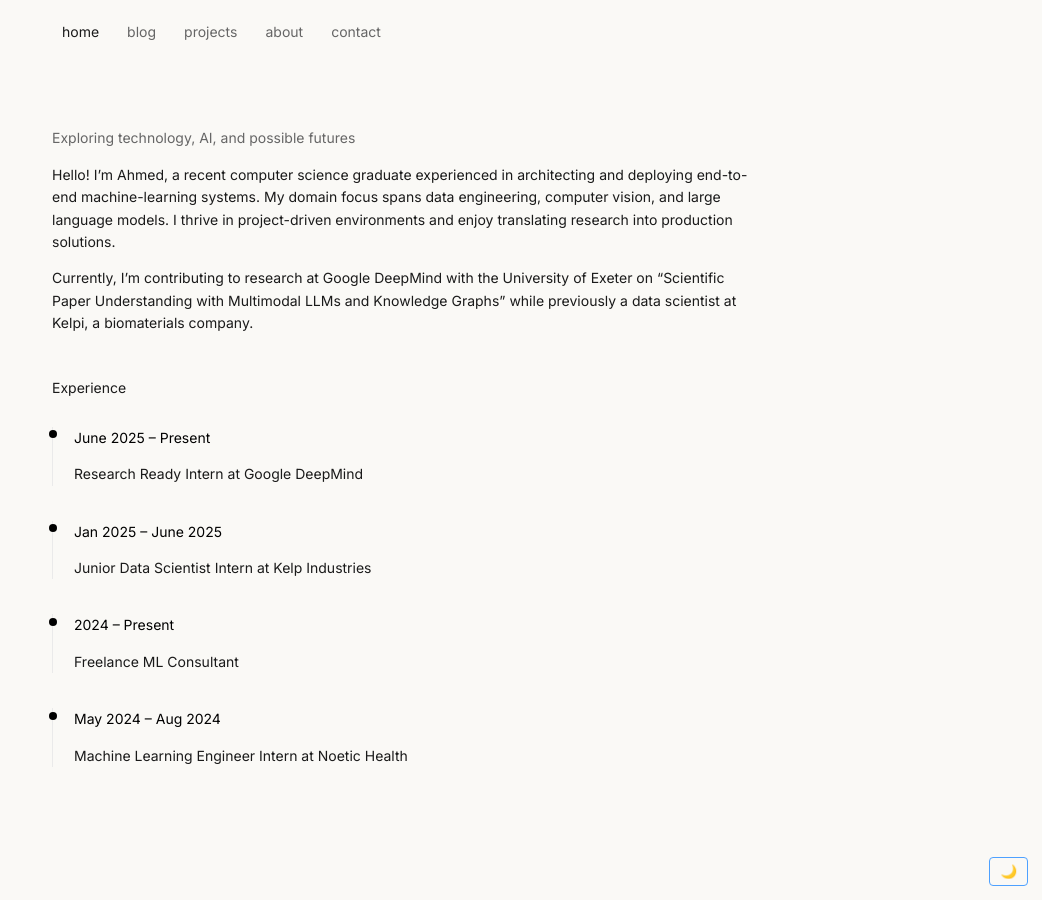
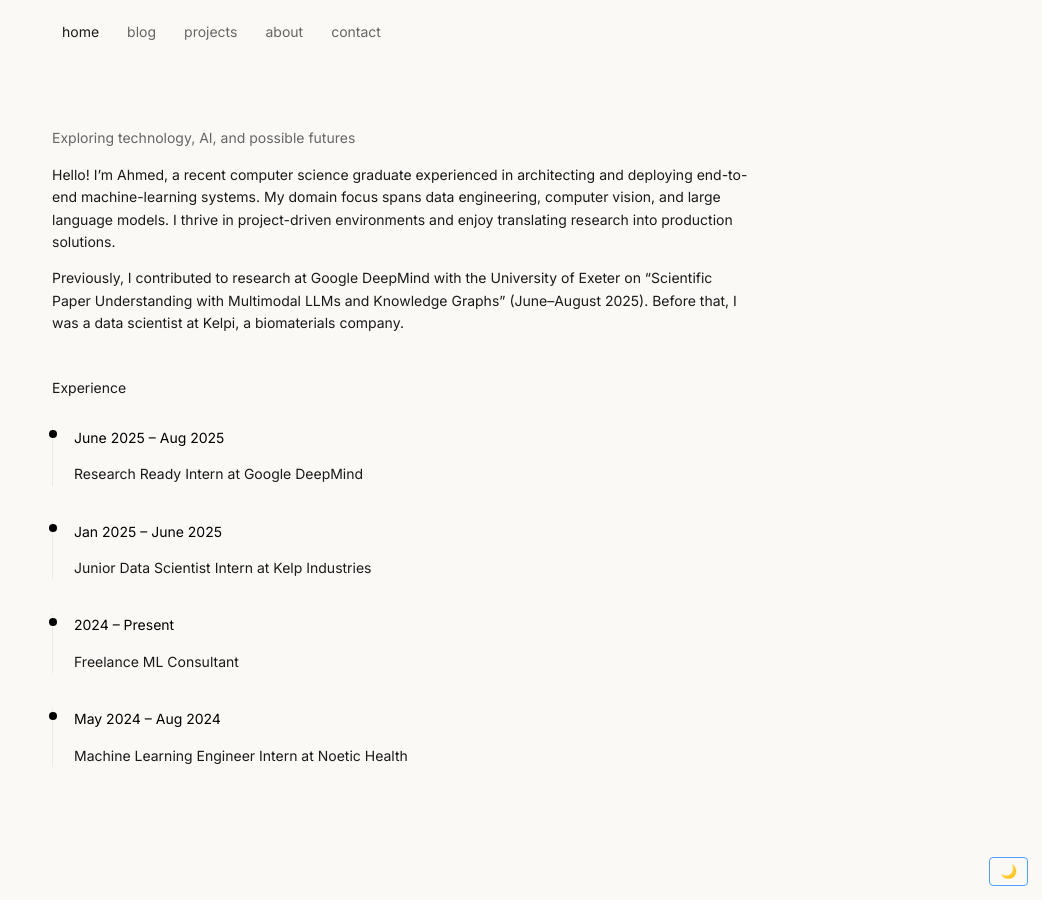
Before and after one commit to AMOHA-98/blogxyz, a Jekyll site: the page built from index.md, in a window 1280 px wide. Shown: the whole page, without its empty margins (238-1280 px from the left). Built offline with Jekyll 4.4.1, drawn with Linux system fonts in a browser that asks for light colours.

Commit message:
minor updates

```diff
--- a/_layouts/home.html
+++ b/_layouts/home.html
@@ -14,7 +14,7 @@ layout: minimal
   <h2>Experience</h2>
   <div class="timeline">
     <div class="timeline-item">
-      <span class="timeline-date">June 2025 – Present</span>
+      <span class="timeline-date">June 2025 – Aug 2025</span>
       <h3 class="timeline-title">Research Ready Intern at Google DeepMind</h3>
     </div>
 
--- a/index.md
+++ b/index.md
@@ -6,4 +6,4 @@ permalink: /
 
 Hello! I'm Ahmed, a recent computer science graduate experienced in architecting and deploying end-to-end machine-learning systems. My domain focus spans data engineering, computer vision, and large language models. I thrive in project-driven environments and enjoy translating research into production solutions.
 
-Currently, I'm contributing to research at Google DeepMind with the University of Exeter on "Scientific Paper Understanding with Multimodal LLMs and Knowledge Graphs" while previously a data scientist at Kelpi, a biomaterials company.
+Previously, I contributed to research at Google DeepMind with the University of Exeter on "Scientific Paper Understanding with Multimodal LLMs and Knowledge Graphs" (June–August 2025). Before that, I was a data scientist at Kelpi, a biomaterials company.
```
Also changed, not shown: about.md (+1 -1 lines), 1 other file.
